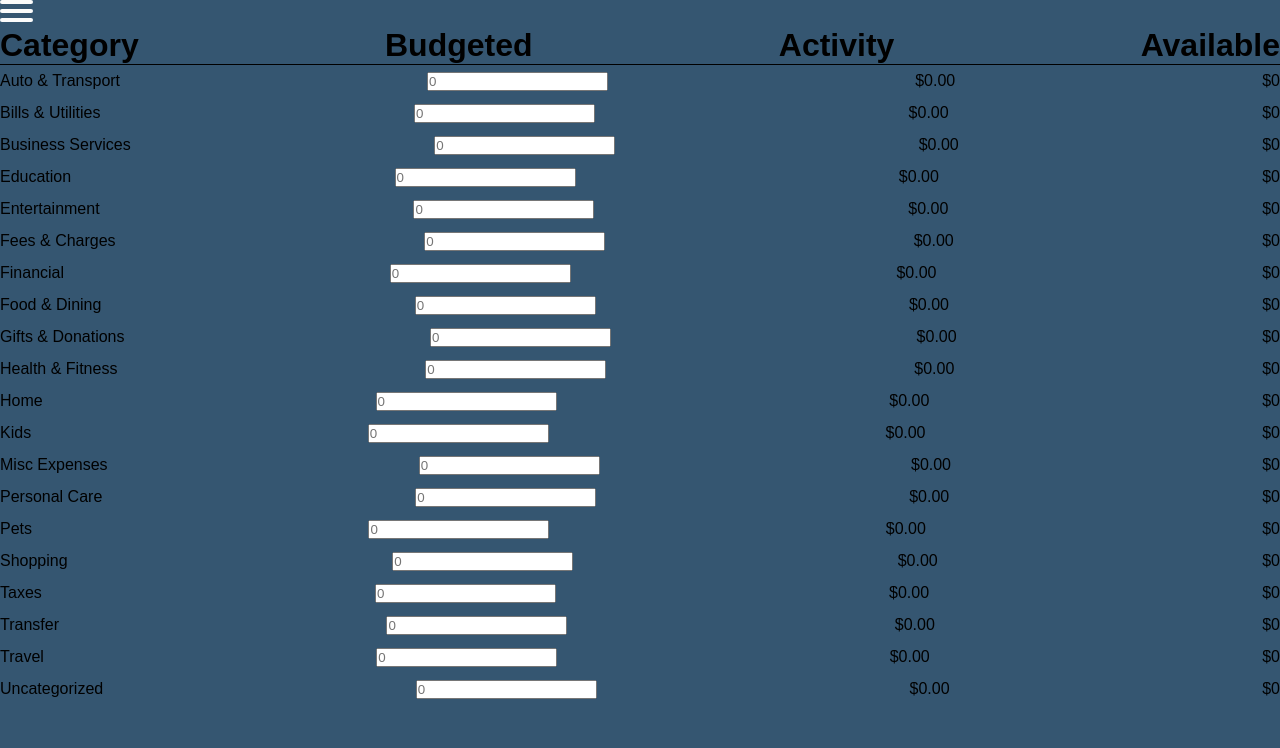
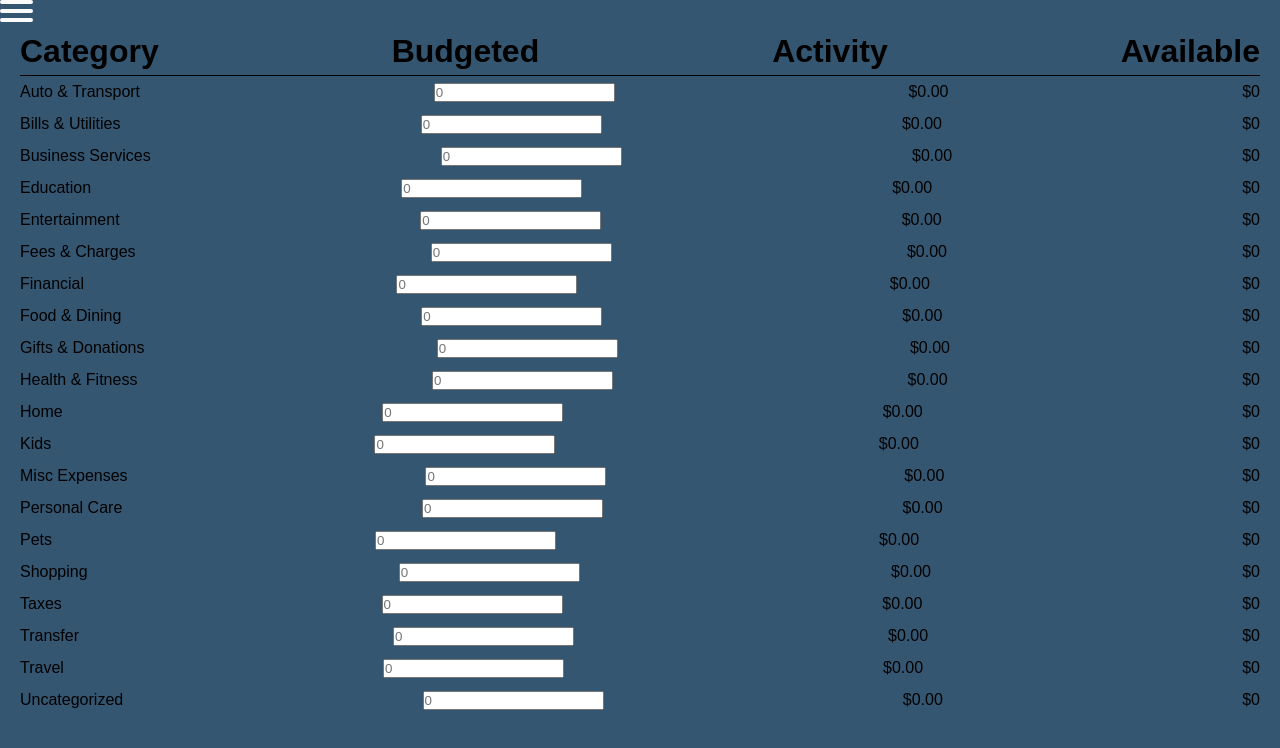
Before and after one commit to lepdiana/count-management, a React (Create React App) app in the folder client/: page /budget in a window 1280 px wide. Shown: the top 748 px of the page. Built offline with nearby package versions, Linux system fonts and the light colour scheme; no server answers; sample sign-in values are in the browser's storage.

Commit message:
made adjustments to sytling

```diff
--- a/client/src/components/BudgetList.js
+++ b/client/src/components/BudgetList.js
@@ -82,13 +82,14 @@ function BudgetList(){
     })
 
     return(
-        <div>
-            <div className='budgetTitles'>
+        <div className='budgetListContainer'>
+            <div className='budgetListTitles'>
                 <h1>Category</h1>
                 <h1>Budgeted</h1>
                 <h1>Activity</h1>
                 <h1>Available</h1>
             </div>
+            <div className='allCategories'>
                 <div className='category'>
                     <p>Auto & Transport</p>
                     <form>
@@ -350,6 +351,7 @@ function BudgetList(){
                     <p>$0</p>
                 </div>
             </div>
+        </div>
     )
 }
 
--- a/client/src/styles/budgetList.css
+++ b/client/src/styles/budgetList.css
@@ -1,8 +1,18 @@
-.budgetTitles {
+.budgetListContainer {
+    padding: 0 20px;
+}
+
+.budgetListTitles {
     display: flex;
     justify-content: space-between;
     border-bottom: 1px solid #000000;
+    line-height: 3em;
 }
+
+/* .allCategories {
+    display: grid;
+    grid-template-columns: repeat(4, 1fr)
+} */
 
 .category {
     display: flex;
```
Lines whose indentation alone changed are shown as unchanged.
